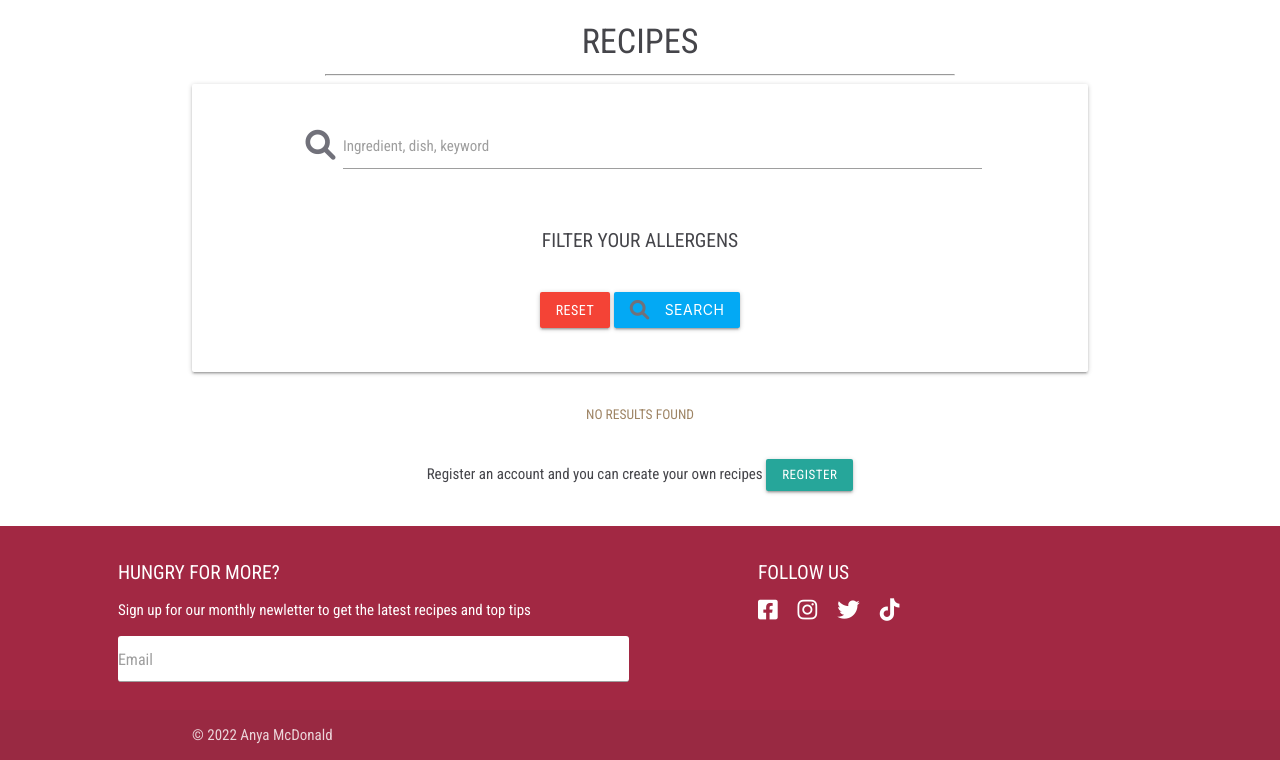
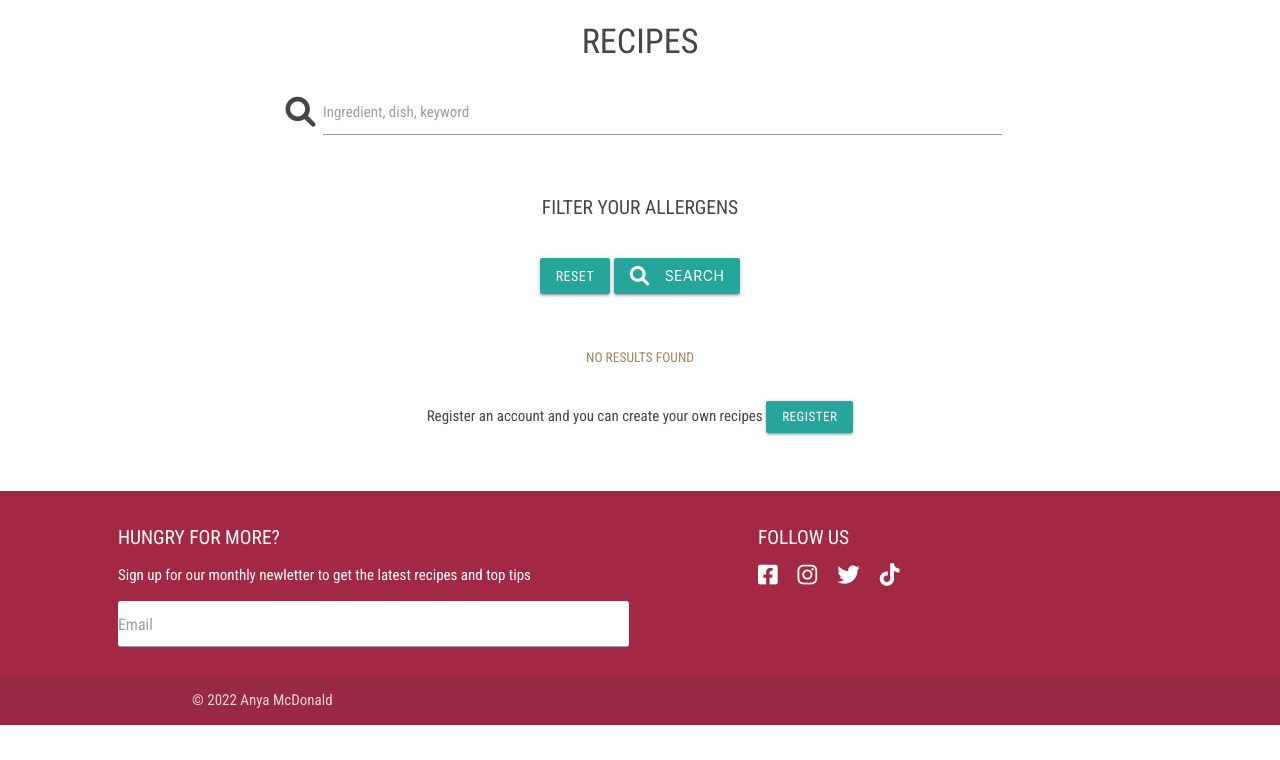
Before and after one commit to anyahush/the-freefrom-cookbook, a Flask app: page /search in a window 1280 px wide. Shown: the part 75-835 px from the top of the page. After the commit the page ends 800 px from the top, so only its background shows below. Run offline with Flask 2, Linux system fonts and the light colour scheme; data that the repository does not hold is empty; some libraries are stand-ins or nearby versions.

Commit message:
Add styling to search bar and recipe page

```diff
--- a/static/css/style.css
+++ b/static/css/style.css
@@ -19,7 +19,7 @@ nav {
     box-shadow: none;
 }
 
-nav ul a, i{
+nav ul a {
     color: #71717A;
     text-transform: uppercase;
 }
@@ -137,6 +137,7 @@ span {
     color: #31625c;
 }
 
+/* search bar */
 .collapsible {
     box-shadow: none;
     border: none;
@@ -145,10 +146,6 @@ span {
 .collapsible-header {
     justify-content: center;
     border-bottom: none;
-}
-
-#allergen_search_bar li {
-    display: flex;
 }
 
 .recipe_card_title {
--- a/templates/recipes.html
+++ b/templates/recipes.html
@@ -3,12 +3,11 @@
 <div class="container">
     <div class="col s12">
         <h4>Recipes</h4>
-        <hr>
     </div>
-    <div class="row card-panel">
+    <div class="row">
         <form action="{{ url_for('search') }}" method="POST" class="col s12">
             <div class="row center-align">
-                <div class="input-field col s10 offset-s1">
+                <div class="input-field col s12 m10 offset-m1">
                     <i class="fas fa-search prefix"></i>
                     <input type="text" name="query" id="query" minlength="3" class="validate">
                     <label for="query">Ingredient, dish, keyword</label>
@@ -17,14 +16,14 @@
                     <li>
                       <div class="collapsible-header"><h5>Filter your allergens </h5></div>
                       <div class="collapsible-body">
-                        <div class="">
-                            <ul id="allergen_search_bar">
+                        <div class="col s12">
+                            <ul>
                                 <li class="collection-item">
                                     {% for allergen in allergens %}
-                                        <label>
-                                            <input type="checkbox" class="filled-in">
-                                            <span>{{ allergen.allergen_name }}</span>
-                                        </label>
+                                            <label>
+                                                <input type="checkbox" class="filled-in">
+                                                <span>{{ allergen.allergen_name }}</span>
+                                            </label>
                                     {% endfor %}
                                 </li>
                             </ul>
@@ -33,8 +32,8 @@
                     </li>
                   </ul>
                 <div class="col s12">
-                    <a href="{{ url_for('get_recipes') }}" class="red btn">Reset</a>
-                    <button type="submit" class="btn light-blue">
+                    <a href="{{ url_for('get_recipes') }}" class="waves-effect waves-light btn">Reset</a>
+                    <button type="submit" class="waves-effect waves-light btn">
                         <i class="fas fa-search left"></i>Search
                     </button>
                 </div>
```
